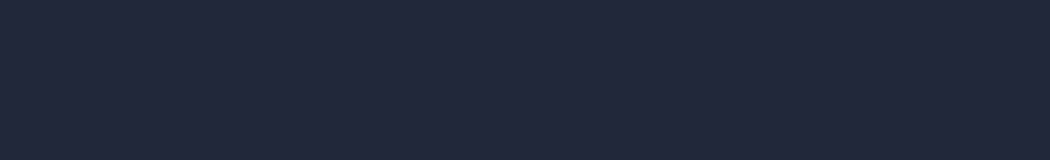
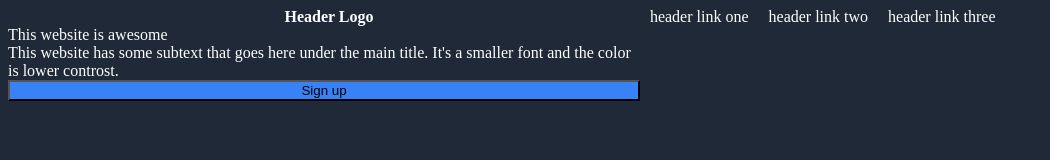
Before and after one commit to mantaCrew/landingProject, a plain HTML site: page index.html in a window 1280 px wide. Shown: the whole page, without its empty margins (0-1050 px from the left). Drawn offline with Linux system fonts and the light colour scheme.

Commit message:
Adding some content and some flex
Still have a long way to go. But we are slowly adding the
and working on some slight manipulation.

```diff
--- a/index.html
+++ b/index.html
@@ -7,6 +7,34 @@
     <title>Document</title>
 </head>
 <body>
+    <div class="header">
+        <div class="logo"><strong>Header Logo</strong></div>
+        <div class="links">
+            <div class="link">header link one</div>
+            <div class="link">header link two</div>
+            <div class="link">header link three</div>
+        </div>
+    </div>
+    <div class="information">
+        <div class="leftinfo">
+            <div>This website is awesome</div>
+            <div>This website has some subtext that goes here under the main title. It's a smaller font and the color is lower controst.</div>
+            <button>Sign up</button>
+        </div>
+        <div class="rightinfo">
+            <div class="image">
+                <img src="" alt="" width="" height="">
+            </div>
+        </div>
+    </div>
+    <div class="quote">
 
+    </div>
+    <div class="signup">
+
+    </div>
+    <div class="footer">
+
+    </div>
 </body>
 </html>
--- a/style.css
+++ b/style.css
@@ -1,3 +1,33 @@
 body {
     background-color: #1f2937;
+    display: flex;
+    flex-direction: column;
 }
+
+.header {
+    color: white;
+    display: flex;
+    justify-content: space-evenly;
+}
+.links {
+    display: flex;
+    justify-content: space-around;
+    gap:20px;
+}
+button {
+    background-color: #3882f6;
+}
+
+.information {
+    display: flex;
+    align-items: center;
+}
+.leftinfo {
+    color: white;
+    display: flex;
+    flex-direction: column;
+    flex: 1;
+}
+.rightinfo {
+    flex: 1;
+}
```
